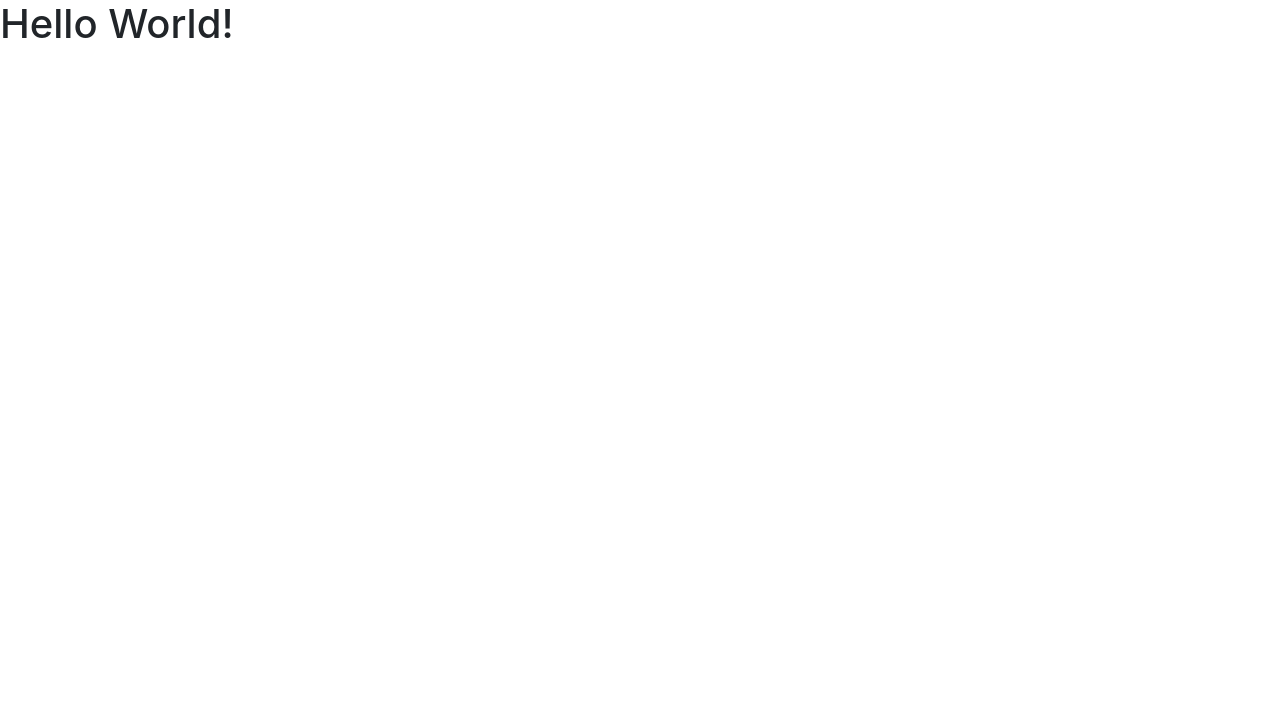
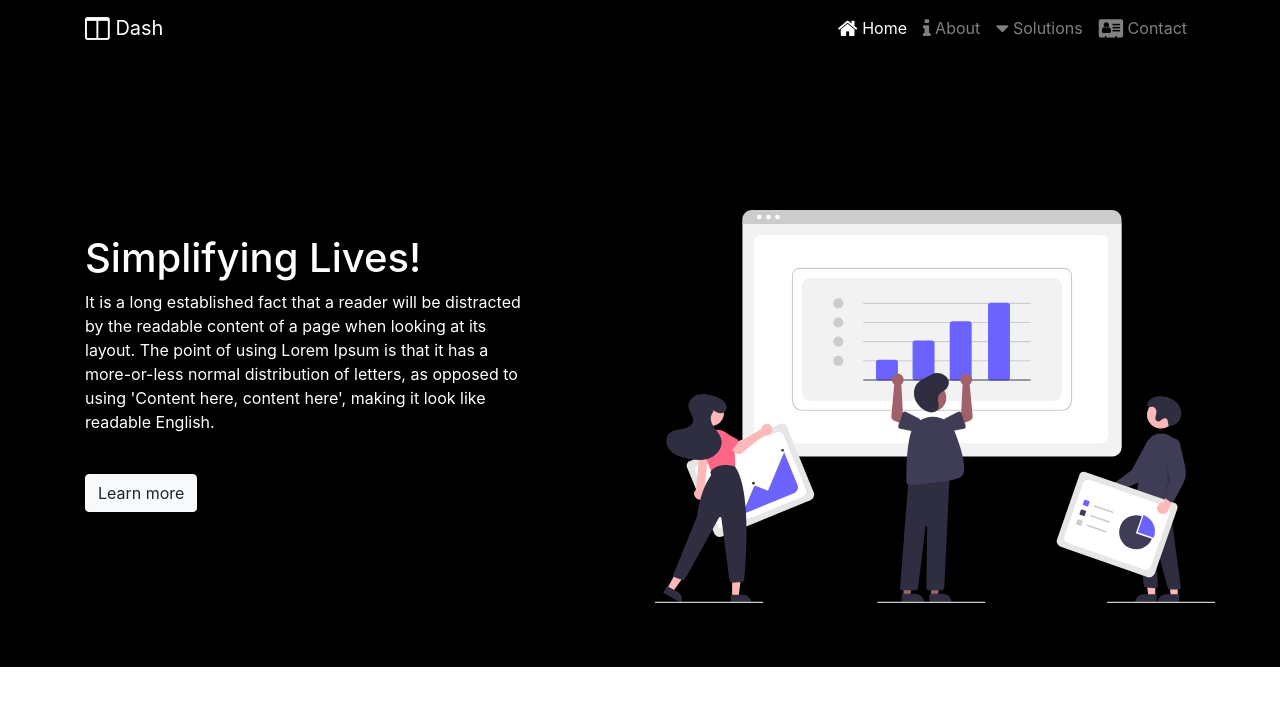
Before and after one commit to ddebrup/Dash, a website: page index.html in a window 1280 px wide. Drawn offline with nearby package versions, Linux system fonts and the light colour scheme.

Commit message:
Added NavBar and Jumbo

```diff
--- /dev/null
+++ b/css/styles.css
@@ -0,0 +1,34 @@
+
+body{
+    padding:50px 0px 0px 0px;
+    z-index:0;
+}
+
+.navbar-dark {
+     background-color: black;
+}
+
+.navbar-inverse .navbar-nav li:first-child:hover {
+    background-color: rgb(38, 150, 219);
+  }
+.navbar-inverse .navbar-nav li:nth-child(2):hover {
+    background-color:rgb(38, 150, 219);
+  }
+.navbar-inverse .navbar-nav li:nth-child(3):hover {
+    background-color:rgb(38, 150, 219);
+  }
+.navbar-inverse .navbar-nav li:nth-child(4):hover {
+    background-color: rgb(38, 150, 219);
+  }
+
+.jumbotron {
+      background-color: black;
+      min-height: 20rem;
+      padding-top: 10rem;
+      color: white;
+  }
+
+img {
+    max-width:35rem;
+    height:auto;
+}
--- a/index.html
+++ b/index.html
@@ -8,12 +8,66 @@
 
      <!-- Bootstrap CSS -->
      <link rel="stylesheet" href="node_modules/bootstrap/dist/css/bootstrap.min.css">
-     <title>Dash</title>
+     <link rel="stylesheet" href="node_modules/font-awesome/css/font-awesome.min.css">
+     <link rel="stylesheet" href="node_modules/bootstrap-social/bootstrap-social.css">
+     <link href="css/styles.css" rel="stylesheet">
+
+     <title>Welcome!</title>
 </head>
 <body>
-    <h1>Hello World!</h1>
+    <nav class="navbar navbar-inverse navbar-dark navbar-expand-sm fixed-top">
+        <div class="container">
+           <a class="navbar-brand" href="#"><span class="fa fa-columns fa-lg"></span> Dash</a>
+                <div class="collapse navbar-collapse" id="Navbar">
+                    <ul class="navbar-nav ml-auto">
+                        <li class="nav-item active"><a class="nav-link" href="#"><span class="fa fa-home fa-lg"></span> Home</a></li>
+                        <li class="nav-item"><a class="nav-link" href="#"><span class="fa fa-info fa-lg"></span> About</a></li>                        <li class="nav-item dropdown">
+                            <a class="nav-link" href="#" id="navbarDropdown" role="button" data-toggle="dropdown" aria-haspopup="true" aria-expanded="false">
+                                <span class="fa fa-caret-down fa-lg"></span> Solutions
+                            </a>
+                            <div class="dropdown-menu" aria-labelledby="navbarDropdown">
+                              <a class="dropdown-item" href="#">Action</a>
+                              <a class="dropdown-item" href="#">Another action</a>
+                              <div class="dropdown-divider"></div>
+                              <a class="dropdown-item" href="#">Something else here</a>
+                            </div>
+                          </li>
+
+                        <li class="nav-item"><a class="nav-link" href="#"><span class="fa fa-address-card fa-lg"></span> Contact</a></li>
+                    </ul>
+                </div>
+
+        </div>
+        <button class="navbar-toggler" type="button" data-toggle="collapse" data-target="#Navbar">
+            <span class="navbar-toggler-icon"></span>
+        </button>
+    </nav>
+    <div class="jumbotron jumbotron-fluid">
+        <div class="container">
+            <div class="row">
+                <div class="col-5 col-xs-12">
+                    <br>
+                    <h1>Simplifying Lives!</h1>
+                    <p>It is a long established fact that a reader will be distracted by the readable content of a page when looking at its layout. The point of using Lorem Ipsum is that it has a more-or-less normal distribution of letters, as opposed to using 'Content here, content here', making it look like readable English. </p>
+                    <br>
+                    <p><a class="btn btn-light btn-md" href="#" role="button">Learn more</a></p>
+                  </div>
+
+                  <div class="col-6 offset-1 col-xs-12">
+                    <img class="img-responsive" src="img/icon1.svg" alt="">
+                  </div>
+
+            </div>
+
+        </div>
+      </div>
+
+
+
+
      <!-- jQuery first, then Popper.js, then Bootstrap JS. -->
      <script src="node_modules/jquery/dist/jquery.slim.min.js"></script>
      <script src="node_modules/popper.js/dist/umd/popper.min.js"></script>
      <script src="node_modules/bootstrap/dist/js/bootstrap.min.js"></script>
+     <script src="js/scripts.js"></script>
 </body>
--- a/package.json
+++ b/package.json
@@ -15,6 +15,8 @@
   },
   "dependencies": {
     "bootstrap": "^4.0.0",
+    "bootstrap-social": "^5.1.1",
+    "font-awesome": "^4.7.0",
     "jquery": "^3.3.1",
     "popper.js": "^1.12.9"
   }
```
Also changed, not shown: img/cover.gif (added), img/icon1.svg (added), img/jumbo_back.gif (added), js/script.js (added), 1 other file.
